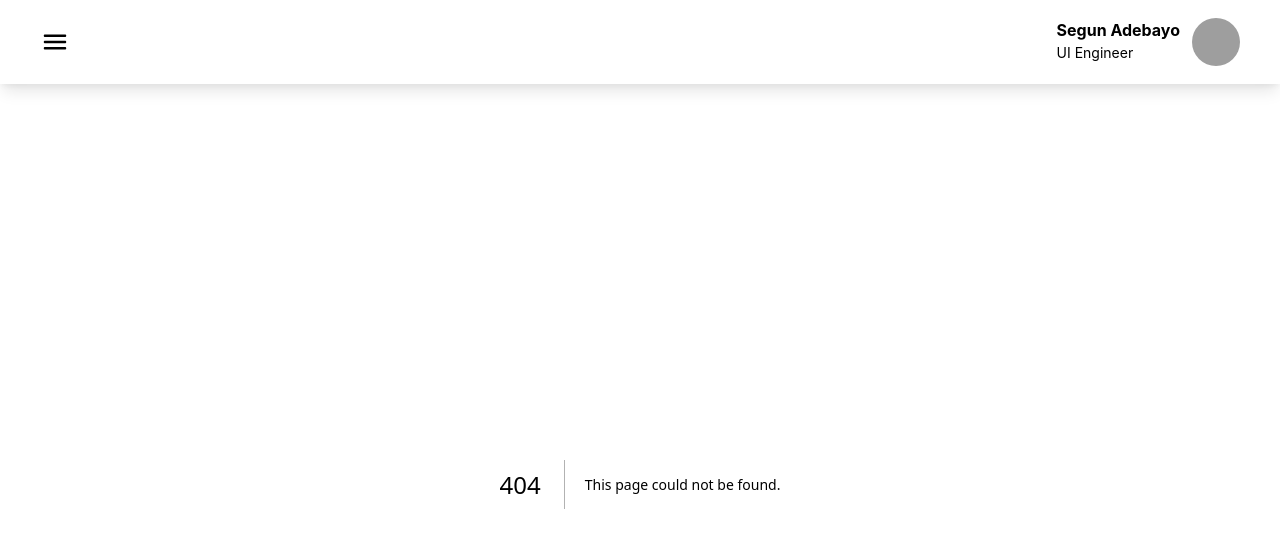
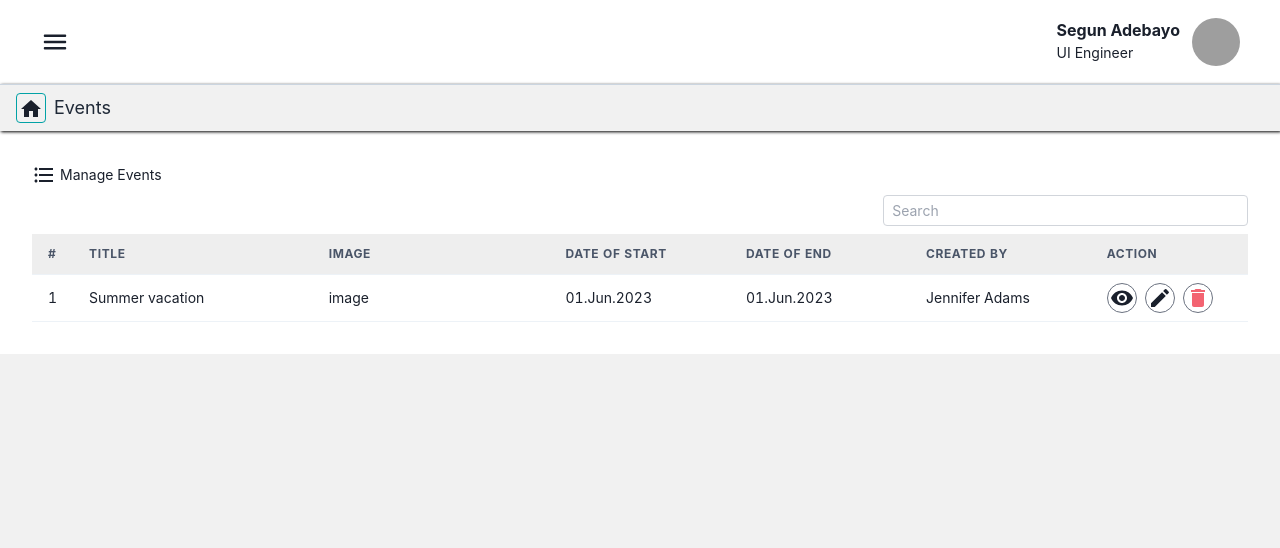
Before and after one commit to maniksarker25/School-Management, a Next.js app in the folder client-side/: page /dashboard/manage-event in a window 1280 px wide. Before the commit this address had no page. Shown: the top 548 px of the page. Built offline with nearby package versions, Linux system fonts and the light colour scheme; grey boxes are pictures that could not be loaded.

Commit message:
pull code

```diff
--- a/client-side/pages/dashboard/add-event/index.jsx
+++ b/client-side/pages/dashboard/add-event/index.jsx
@@ -4,7 +4,8 @@ import DashboardPageTitle from "@/src/component/share/Dashboard/DashboardPageTit
 import { Box, Stack } from "@chakra-ui/react";
 import React from "react";
 import SaveAsIcon from '@mui/icons-material/SaveAs';
-import FormatListBulletedIcon from "@mui/icons-material/FormatListBulleted";
+
+
 const index = () => {
 	return (
 		<div>
@@ -21,8 +22,10 @@ const index = () => {
 						flexDirection={"row"}
 						className='text-[14px]'
 					>
-						<Box className='cursor-pointer flex items-center gap-1' ><FormatListBulletedIcon className="text-[16px]"/> Create Event</Box>
+
 						<Box className='cursor-pointer flex items-center gap-1' ><SaveAsIcon className="text-[16px]"/> Create Event</Box>
+
+
 					</Stack>
 				</Box>
 			</Box>
--- /dev/null
+++ b/client-side/pages/dashboard/manage-event/index.jsx
@@ -0,0 +1,161 @@
+/** @format */
+
+import {
+	Box,
+
+	Stack,
+	Table,
+	TableContainer,
+	Tbody,
+	Td,
+
+	Th,
+	Thead,
+	Tr,
+} from "@chakra-ui/react";
+
+import React from "react";
+import FormatListBulletedIcon from "@mui/icons-material/FormatListBulleted";
+import DashboardPageTitle from "@/src/component/share/Dashboard/DashboardPageTitle/DashboardPageTitle";
+import Input from "@/src/component/share/UI/Input";
+import VisibilityIcon from '@mui/icons-material/Visibility';
+import EditIcon from '@mui/icons-material/Edit';
+import DeleteIcon from "@mui/icons-material/Delete";
+const index = () => {
+	return (
+		<div>
+			<Box>
+				<DashboardPageTitle title={"Events"} />
+			</Box>
+			<Box p={4}>
+				<Box
+					bg={"white"}
+					p={4}
+				>
+					<Stack
+						display={"flex"}
+						flexDirection={"column"}
+						className='text-[14px]'
+					>
+						<Box className='cursor-pointer flex items-center gap-1'>
+							<FormatListBulletedIcon className='text-[16px]' />{" "}
+							Manage Events
+						</Box>
+
+						<Box>
+							<Stack display={"flex"}>
+								<Box
+									width={{
+										base: "100%",
+										sm: "40%",
+										md: "30%",
+									}}
+									ml={"auto"}
+								>
+									<Input
+										name={"search"}
+										placeholder={"Search"}
+									/>
+								</Box>
+							</Stack>
+						</Box>
+
+						<>
+							<TableContainer>
+								<Table size='sm'>
+									<Thead>
+										<Tr>
+											<Th
+												width={"2%"}
+												py={3}
+												bg={"#EEEEEE"}
+											>
+												#
+											</Th>
+											<Th
+												width={"20%"}
+												py={3}
+												bg={"#EEEEEE"}
+											>
+												Title
+											</Th>
+											<Th
+												width={"20%"}
+												py={3}
+												bg={"#EEEEEE"}
+											>
+												Image
+											</Th>
+											<Th
+												width={"15%"}
+												py={3}
+												bg={"#EEEEEE"}
+											>
+												Date of Start
+											</Th>
+											<Th
+												width={"15%"}
+												py={3}
+												bg={"#EEEEEE"}
+											>
+												Date of End
+											</Th>
+											<Th
+												width={"15%"}
+												py={3}
+												bg={"#EEEEEE"}
+											>
+												Created By
+											</Th>
+											<Th
+												width={"20%"}
+												py={3}
+												bg={"#EEEEEE"}
+											>
+												Action
+											</Th>
+										</Tr>
+									</Thead>
+									<Tbody>
+										<Tr>
+											<Td width={"2%"}>1</Td>
+											<Td width={"20%"}>
+												Summer vacation{" "}
+											</Td>
+											<Td width={"20%"}>image</Td>
+											<Td width={"15%"}>01.Jun.2023</Td>
+											<Td width={"15%"}>01.Jun.2023</Td>
+											<Td width={"15%"}>
+												Jennifer Adams
+											</Td>
+											<Td width={"20%"}>
+												<Stack
+													display={"flex"}
+													flexDirection={"row"}
+													alignItems={"center"}
+													gap={2}
+												>
+													<Box className='w-[30px] h-[30px] border border-gray-500 rounded-full  flex items-center justify-center cursor-pointer transform hover:-translate-y-1 duration-500 hover:shadow-[0_0_2px_#01A2A6]'>
+														<VisibilityIcon className='text-[16px]' />
+													</Box>
+													<Box className='w-[30px] h-[30px] border border-gray-500 rounded-full  flex items-center justify-center cursor-pointer transform hover:-translate-y-1 duration-500 hover:shadow-[0_0_2px_#01A2A6]'>
+														<EditIcon className='text-[16px]' />
+													</Box>
+													<Box className='w-[30px] h-[30px] border border-gray-500 rounded-full  flex items-center justify-center cursor-pointer transform hover:-translate-y-1 duration-500 hover:shadow-[0_0_3px_#F36371]'>
+														<DeleteIcon className='text-[16px] text-[#F36371]' />
+													</Box>
+												</Stack>
+											</Td>
+										</Tr>
+									</Tbody>
+								</Table>
+							</TableContainer>
+						</>
+					</Stack>
+				</Box>
+			</Box>
+		</div>
+	);
+};
+
+export default index;
--- a/client-side/src/component/share/Dashboard/DashboardPageTitle/DashboardPageTitle.jsx
+++ b/client-side/src/component/share/Dashboard/DashboardPageTitle/DashboardPageTitle.jsx
@@ -31,7 +31,7 @@ const DashboardPageTitle = ({title}) => {
 			</Link>
 
 			<Box>
-				<h1 className='text-xl  text-gray-800'>{title}</h1>
+				<h1 className='text-lg  text-gray-800'>{title}</h1>
 			</Box>
 		</Stack>
 	);
```
